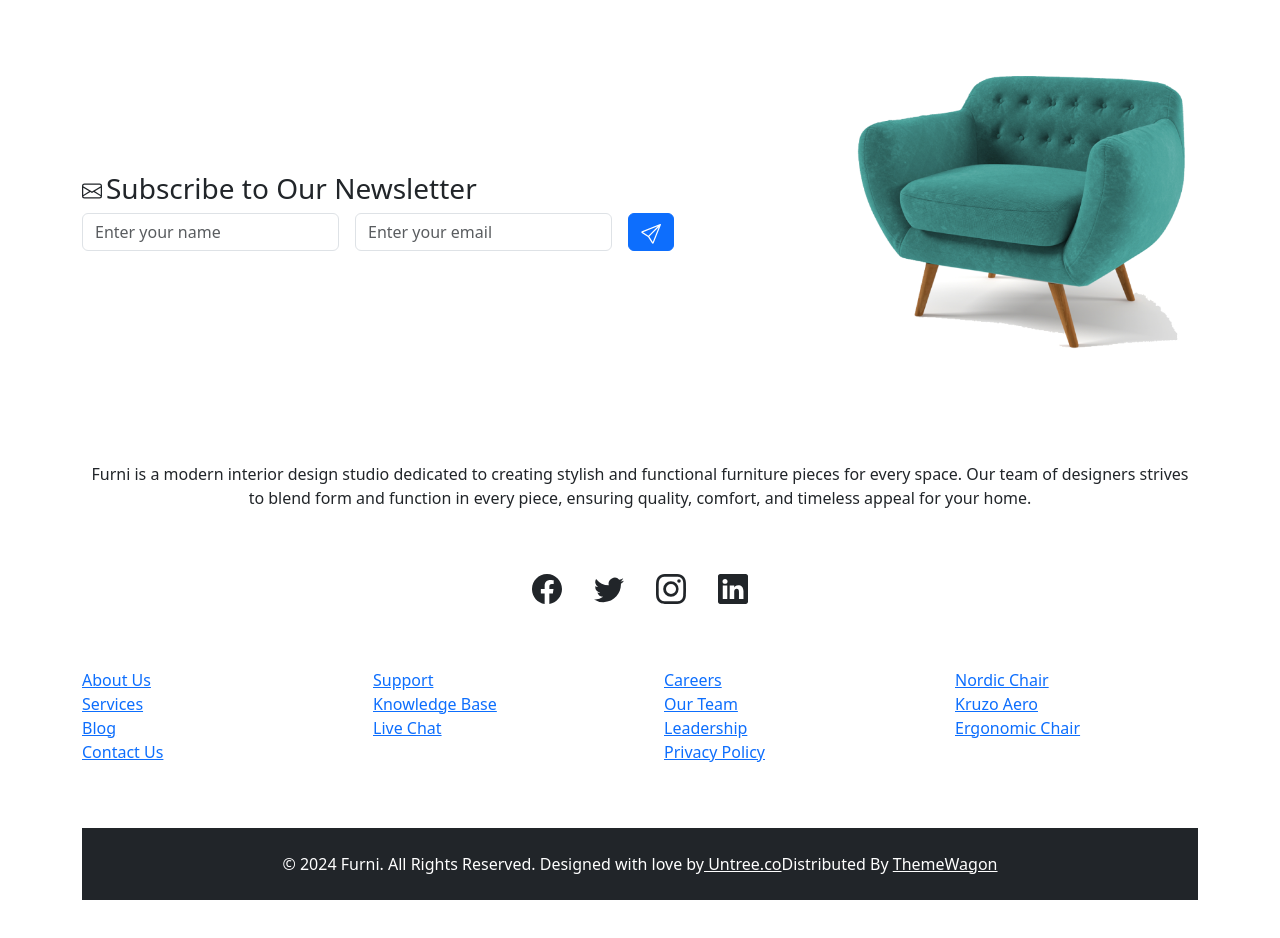
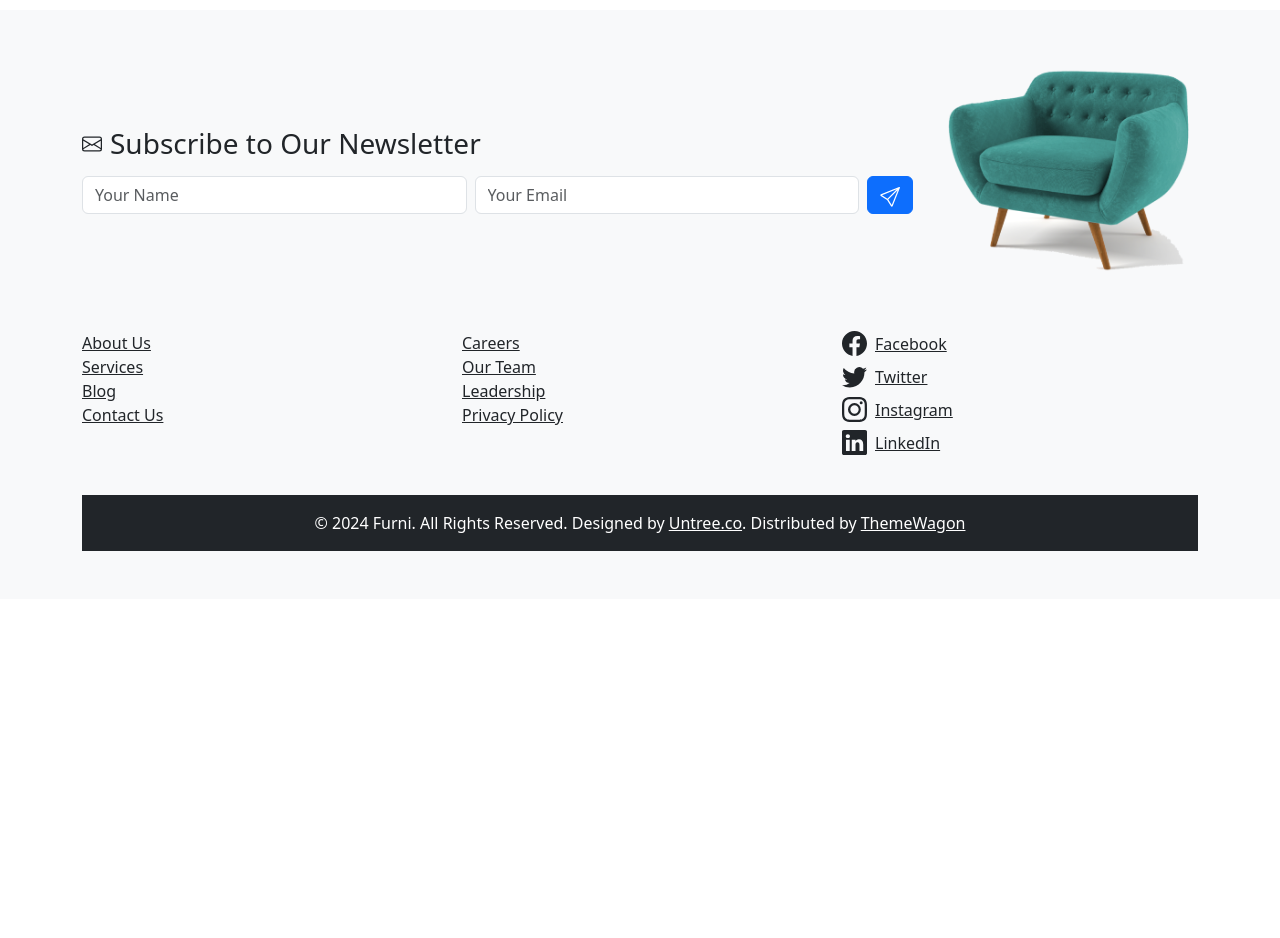
Before and after one commit to tarekmostafa-dev/furni-temp-react, a React (Vite) app: page / in a window 1280 px wide. Shown: the part 4780-5718 px from the top of the page. After the commit the page ends 5379 px from the top, so only its background shows below. Built offline with nearby package versions, Linux system fonts and the light colour scheme.

Commit message:
updating footer component

```diff
--- a/src/App.jsx
+++ b/src/App.jsx
@@ -2,7 +2,7 @@ import Navbar from './components/Navbar';
 import Hero from './components/Hero';
 import ProductListing from './components/ProductListing';
 import About from './components/About';
-import Mission from './components/Services';
+import Services from './components/Services';
 import Testimonials from './components/Testimonials';
 import Blogs from './components/Blogs';
 import Footer from './components/Footer';
@@ -14,7 +14,7 @@ function App() {
       <Hero />
       <ProductListing />
       <About />
-      <Mission />
+      <Services />
       <Testimonials />
       <Blogs />
       <Footer />
--- a/src/components/Footer.jsx
+++ b/src/components/Footer.jsx
@@ -1,130 +1,216 @@
 import sofa from '../assets/images/sofa.png';
-import { Envelope, Send, Facebook, Twitter, Instagram, Linkedin } from 'react-bootstrap-icons';
+import {
+  Envelope,
+  Send,
+  Facebook,
+  Twitter,
+  Instagram,
+  Linkedin,
+} from 'react-bootstrap-icons';
 
 const Footer = () => {
   return (
-    <footer className="footer-section">
-      <div className="container py-5">
-        {/* Sofa Image and Subscribe Section in Two Columns */}
-        <div className="row align-items-center">
-          {/* Subscribe Section Column */}
-          <div className="col-md-8">
-            <div className="subscription-form">
-              <h3 className="d-flex align-items-center">
-                <span className="me-1">
-                  <Envelope size={20} />
-                </span>
-                <span>Subscribe to Our Newsletter</span>
+    <footer className='footer-section bg-light'>
+      <div className='container py-5'>
+        {/* Newsletter Section */}
+        <div className='row align-items-center mb-5'>
+          <div className='col-md-9'>
+            <h3 className='d-flex align-items-center mb-3'>
+              <Envelope
+                className='me-2'
+                size={20}
+              />
+              Subscribe to Our Newsletter
             </h3>
-
-              <form action="#" className="row g-3">
-                <div className="col-auto">
+            <form className='row g-2'>
+              <div className='col-auto flex-grow-1'>
                 <input
-                    type="text"
-                    className="form-control"
-                    placeholder="Enter your name"
+                  type='text'
+                  className='form-control'
+                  placeholder='Your Name'
                 />
               </div>
-                <div className="col-auto">
+              <div className='col-auto flex-grow-1'>
                 <input
-                    type="email"
-                    className="form-control"
-                    placeholder="Enter your email"
+                  type='email'
+                  className='form-control'
+                  placeholder='Your Email'
                 />
               </div>
-                <div className="col-auto">
-                  <button className="btn btn-primary">
+              <div className='col-auto'>
+                <button
+                  className='btn btn-primary'
+                  type='submit'
+                >
                   <Send size={20} />
                 </button>
               </div>
             </form>
           </div>
-          </div>
-
-          {/* Sofa Image Column (Smaller and Right-aligned) */}
-          <div className="col-md-4">
-            <img src={sofa} alt="Sofa Image" className="img-fluid" />
+          <div className='col-md-3 text-end'>
+            <img
+              src={sofa}
+              alt='Sofa'
+              className='img-fluid'
+            />
           </div>
         </div>
 
-        {/* Description Section */}
-        <div className="row g-5 mb-5 mt-5">
-          <div className="col-lg-12">
-            <p className="text-center">
-              Furni is a modern interior design studio dedicated to creating stylish and functional furniture pieces for every space. Our team of designers strives to blend form and function in every piece, ensuring quality, comfort, and timeless appeal for your home.
-            </p>
-          </div>
+        {/* Footer Links Section */}
+        <div className='row mb-4'>
+          {/* First Column */}
+          <div className='col-md-4'>
+            <ul className='list-unstyled'>
+              <li>
+                <a
+                  href='#'
+                  className='text-dark'
+                >
+                  About Us
+                </a>
+              </li>
+              <li>
+                <a
+                  href='#'
+                  className='text-dark'
+                >
+                  Services
+                </a>
+              </li>
+              <li>
+                <a
+                  href='#'
+                  className='text-dark'
+                >
+                  Blog
+                </a>
+              </li>
+              <li>
+                <a
+                  href='#'
+                  className='text-dark'
+                >
+                  Contact Us
+                </a>
+              </li>
+            </ul>
           </div>
 
-        {/* Social Media Links Section */}
-        <div className="row justify-content-center mb-5">
-          <div className="col-lg-12 text-center">
-            <ul className="list-unstyled custom-social d-flex justify-content-center">
-              <li className="mx-3">
-                <a href="#" className="text-dark">
-                  <Facebook size={30} />
+          {/* Second Column */}
+          <div className='col-md-4'>
+            <ul className='list-unstyled'>
+              <li>
+                <a
+                  href='#'
+                  className='text-dark'
+                >
+                  Careers
                 </a>
               </li>
-              <li className="mx-3">
-                <a href="#" className="text-dark">
-                  <Twitter size={30} />
+              <li>
+                <a
+                  href='#'
+                  className='text-dark'
+                >
+                  Our Team
                 </a>
               </li>
-              <li className="mx-3">
-                <a href="#" className="text-dark">
-                  <Instagram size={30} />
+              <li>
+                <a
+                  href='#'
+                  className='text-dark'
+                >
+                  Leadership
                 </a>
               </li>
-              <li className="mx-3">
-                <a href="#" className="text-dark">
-                  <Linkedin size={30} />
+              <li>
+                <a
+                  href='#'
+                  className='text-dark'
+                >
+                  Privacy Policy
+                </a>
+              </li>
+            </ul>
+          </div>
+
+          {/* Third Column: Vertical Social Links */}
+          <div className='col-md-4'>
+            <ul className='list-unstyled'>
+              <li className='mb-2'>
+                <a
+                  href='#'
+                  className='text-dark d-flex align-items-center'
+                >
+                  <Facebook
+                    className='me-2'
+                    size={25}
+                  />{' '}
+                  Facebook
+                </a>
+              </li>
+              <li className='mb-2'>
+                <a
+                  href='#'
+                  className='text-dark d-flex align-items-center'
+                >
+                  <Twitter
+                    className='me-2'
+                    size={25}
+                  />{' '}
+                  Twitter
+                </a>
+              </li>
+              <li className='mb-2'>
+                <a
+                  href='#'
+                  className='text-dark d-flex align-items-center'
+                >
+                  <Instagram
+                    className='me-2'
+                    size={25}
+                  />{' '}
+                  Instagram
+                </a>
+              </li>
+              <li className='mb-2'>
+                <a
+                  href='#'
+                  className='text-dark d-flex align-items-center'
+                >
+                  <Linkedin
+                    className='me-2'
+                    size={25}
+                  />{' '}
+                  LinkedIn
                 </a>
               </li>
             </ul>
           </div>
         </div>
 
-        {/* Links Section */}
-        <div className="row g-5 mb-5">
-          <div className="col-md-3">
-            <ul className="list-unstyled">
-              <li><a href="#">About Us</a></li>
-              <li><a href="#">Services</a></li>
-              <li><a href="#">Blog</a></li>
-              <li><a href="#">Contact Us</a></li>
-            </ul>
-          </div>
-          <div className="col-md-3">
-            <ul className="list-unstyled">
-              <li><a href="#">Support</a></li>
-              <li><a href="#">Knowledge Base</a></li>
-              <li><a href="#">Live Chat</a></li>
-            </ul>
-          </div>
-          <div className="col-md-3">
-            <ul className="list-unstyled">
-              <li><a href="#">Careers</a></li>
-              <li><a href="#">Our Team</a></li>
-              <li><a href="#">Leadership</a></li>
-              <li><a href="#">Privacy Policy</a></li>
-            </ul>
-          </div>
-          <div className="col-md-3">
-            <ul className="list-unstyled">
-              <li><a href="#">Nordic Chair</a></li>
-              <li><a href="#">Kruzo Aero</a></li>
-              <li><a href="#">Ergonomic Chair</a></li>
-            </ul>
-          </div>
-        </div>
-
-        {/* Copyright Section - Full Width */}
-        <div className="copyright-section bg-dark text-white py-4 w-100">
-          <div className="container text-center">
-            <p className="mb-0">
-              &copy; 2024 Furni. All Rights Reserved. Designed with love by
-              <a href="https://untree.co" target="_blank" rel="noopener noreferrer" className="text-white"> Untree.co</a>
-              Distributed By <a href="https://themewagon.com" target="_blank" rel="noopener noreferrer" className="text-white">ThemeWagon</a>
+        {/* Copyright Section */}
+        <div className='bg-dark text-white py-3'>
+          <div className='text-center'>
+            <p className='mb-0'>
+              &copy; 2024 Furni. All Rights Reserved. Designed by
+              <a
+                href='https://untree.co'
+                target='_blank'
+                rel='noopener noreferrer'
+                className='text-white ms-1'
+              >
+                Untree.co
+              </a>
+              . Distributed by
+              <a
+                href='https://themewagon.com'
+                target='_blank'
+                rel='noopener noreferrer'
+                className='text-white ms-1'
+              >
+                ThemeWagon
+              </a>
             </p>
           </div>
         </div>
```
Lines whose indentation alone changed are shown as unchanged.
